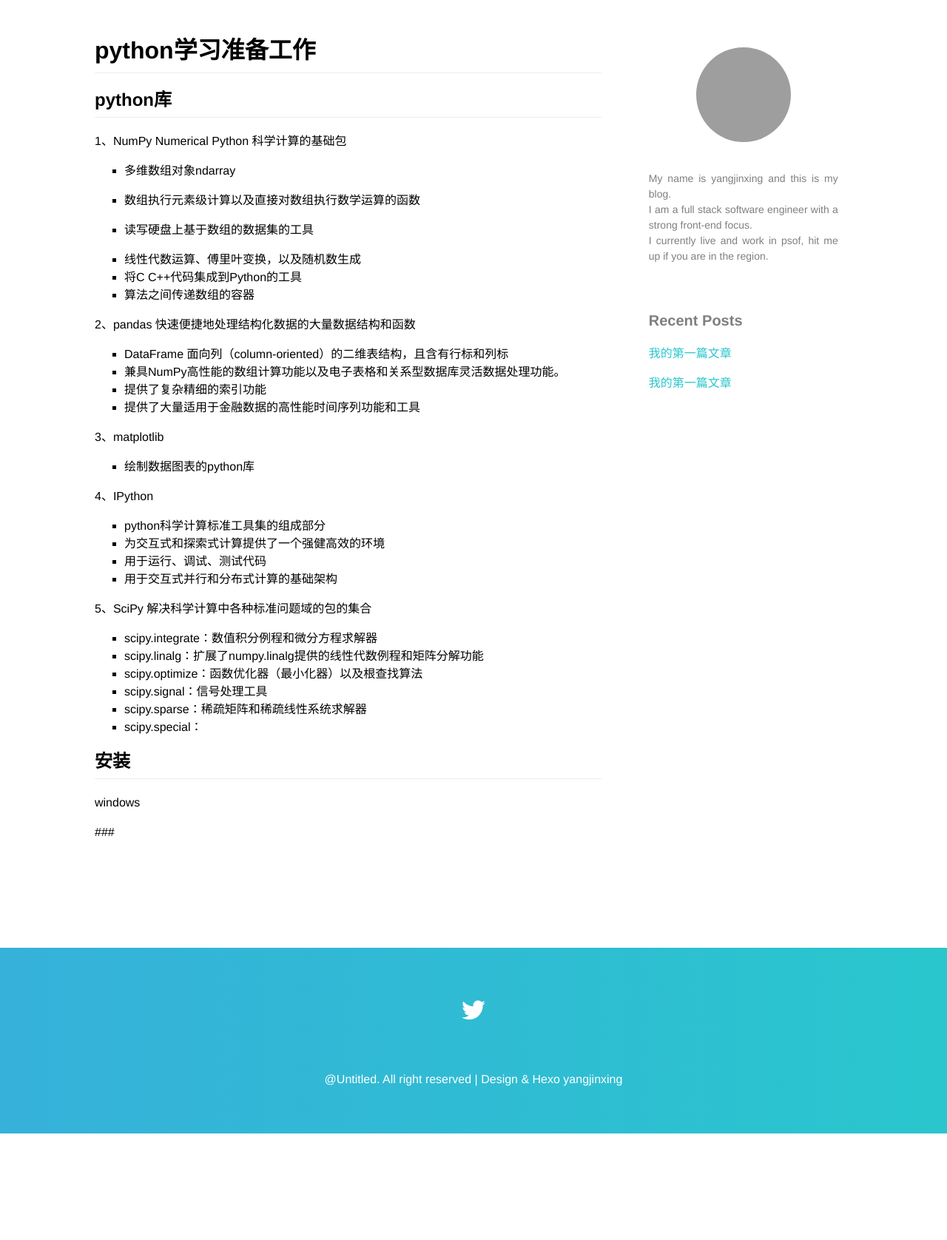
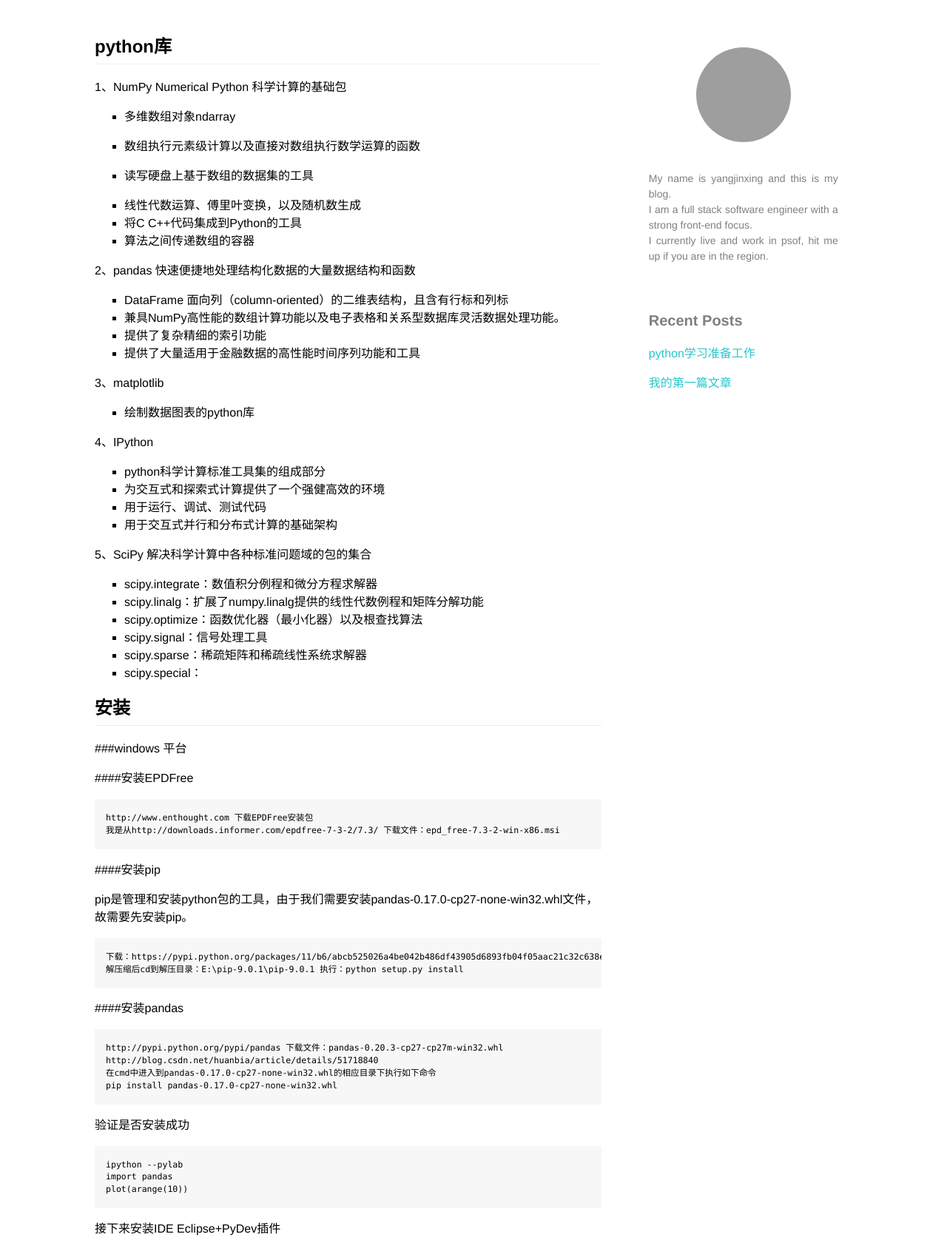
Before and after one commit to yangjxsd/yangjxsd.github.io, a plain HTML site: page 2017/08/20/python学习准备工作/index.html in a window 1280 px wide. Shown: the part 500-2176 px from the top of the page at 74% size. Before the commit the page ends 2032 px from the top, so only its background shows below. Drawn offline with nearby package versions, Linux system fonts and the light colour scheme; grey boxes are pictures that could not be loaded.

Commit message:
Site updated: 2017-08-21 15:30:57

```diff
--- a/2017/08/20/python学习准备工作/index.html
+++ b/2017/08/20/python学习准备工作/index.html
@@ -10,7 +10,7 @@
 
     <!--Description-->
 
-        <meta name="description" content="python学习准备工作python库1、NumPy Numerical Python 科学计算的基础包
+        <meta name="description" content="python库1、NumPy Numerical Python 科学计算的基础包
 
 多维数组对象ndarray
 
@@ -22,7 +22,8 @@
 
 
 线性代数运算、傅里叶变换，以及随机数生成
-将C C++代码集成到P">
+将C C++代码集成到Python的工具
+算法之">
 
 
     <!--Author-->
@@ -32,7 +33,7 @@
 
     <!--Open Graph Title-->
 
-        <meta property="og:title" content="我的第一篇文章"/>
+        <meta property="og:title" content="python学习准备工作"/>
 
 
     <!--Open Graph Description-->
@@ -54,7 +55,7 @@
 
     <!-- Title -->
 
-    <title>我的第一篇文章 - Hexo</title>
+    <title>python学习准备工作 - Hexo</title>
 
     <!-- Tachyons Core CSS -->
     <link rel="stylesheet" href="//unpkg.com/tachyons/css/tachyons.min.css">
@@ -116,7 +117,7 @@
     <!-- Title -->
     <div class="w-100 mw8 center vh-40 dt">
         <div class="dtc v-mid white">
-            <h1 class="f1-l f2-m tc tc-m tl-ns">我的第一篇文章</h1>
+            <h1 class="f1-l f2-m tc tc-m tl-ns">python学习准备工作</h1>
             <p class="f4 fw3 pab-100px tc tc-m tl-ns">2017-08-20</p>
         </div>
     </div>
@@ -137,7 +138,7 @@
 
 
                     <!-- Main Post Content -->
-                    <h1 id="python学习准备工作"><a href="#python学习准备工作" class="headerlink" title="python学习准备工作"></a>python学习准备工作</h1><h2 id="python库"><a href="#python库" class="headerlink" title="python库"></a>python库</h2><p>1、NumPy Numerical Python 科学计算的基础包</p>
+                    <h2 id="python库"><a href="#python库" class="headerlink" title="python库"></a>python库</h2><p>1、NumPy Numerical Python 科学计算的基础包</p>
 <ul>
 <li>多维数组对象ndarray</li>
 </ul>
@@ -179,7 +180,17 @@
 <li>scipy.sparse：稀疏矩阵和稀疏线性系统求解器</li>
 <li>scipy.special：</li>
 </ul>
-<h2 id="安装"><a href="#安装" class="headerlink" title="安装"></a>安装</h2><p>windows </p>
+<h2 id="安装"><a href="#安装" class="headerlink" title="安装"></a>安装</h2><p>###windows 平台</p>
+<p>####安装EPDFree</p>
+<figure class="highlight plain"><table><tr><td class="gutter"><pre><div class="line">1</div><div class="line">2</div><div class="line">3</div></pre></td><td class="code"><pre><div class="line">http://www.enthought.com 下载EPDFree安装包</div><div class="line"></div><div class="line">我是从http://downloads.informer.com/epdfree-7-3-2/7.3/ 下载文件：epd_free-7.3-2-win-x86.msi</div></pre></td></tr></table></figure>
+<p>####安装pip</p>
+<p>pip是管理和安装python包的工具，由于我们需要安装pandas-0.17.0-cp27-none-win32.whl文件，故需要先安装pip。</p>
+<figure class="highlight plain"><table><tr><td class="gutter"><pre><div class="line">1</div><div class="line">2</div></pre></td><td class="code"><pre><div class="line">下载：https://pypi.python.org/packages/11/b6/abcb525026a4be042b486df43905d6893fb04f05aac21c32c638e939e447/pip-9.0.1.tar.gz#md5=35f01da33009719497f01a4ba69d63c9</div><div class="line">解压缩后cd到解压目录：E:\pip-9.0.1\pip-9.0.1 执行：python setup.py install</div></pre></td></tr></table></figure>
+<p>####安装pandas</p>
+<figure class="highlight plain"><table><tr><td class="gutter"><pre><div class="line">1</div><div class="line">2</div><div class="line">3</div><div class="line">4</div></pre></td><td class="code"><pre><div class="line">http://pypi.python.org/pypi/pandas 下载文件：pandas-0.20.3-cp27-cp27m-win32.whl</div><div class="line">http://blog.csdn.net/huanbia/article/details/51718840</div><div class="line">在cmd中进入到pandas-0.17.0-cp27-none-win32.whl的相应目录下执行如下命令</div><div class="line">pip install pandas-0.17.0-cp27-none-win32.whl</div></pre></td></tr></table></figure>
+<p>验证是否安装成功</p>
+<figure class="highlight plain"><table><tr><td class="gutter"><pre><div class="line">1</div><div class="line">2</div><div class="line">3</div></pre></td><td class="code"><pre><div class="line">ipython --pylab</div><div class="line">import pandas</div><div class="line">plot(arange(10))</div></pre></td></tr></table></figure>
+<p>接下来安装IDE  Eclipse+PyDev插件</p>
 <p>### </p>
 
 
@@ -218,7 +229,7 @@
     <h3>Recent Posts</h3>
 
         <p>
-            <a href="/2017/08/20/python学习准备工作/">我的第一篇文章</a>
+            <a href="/2017/08/20/python学习准备工作/">python学习准备工作</a>
         </p>
 
         <p>
```
Also changed, not shown: 2017/08/14/hello-world/index.html (+1 -1 lines), archives/2017/08/index.html (+1 -1 lines), archives/2017/index.html (+1 -1 lines), archives/index.html (+1 -1 lines), index.html (+1 -1 lines).
